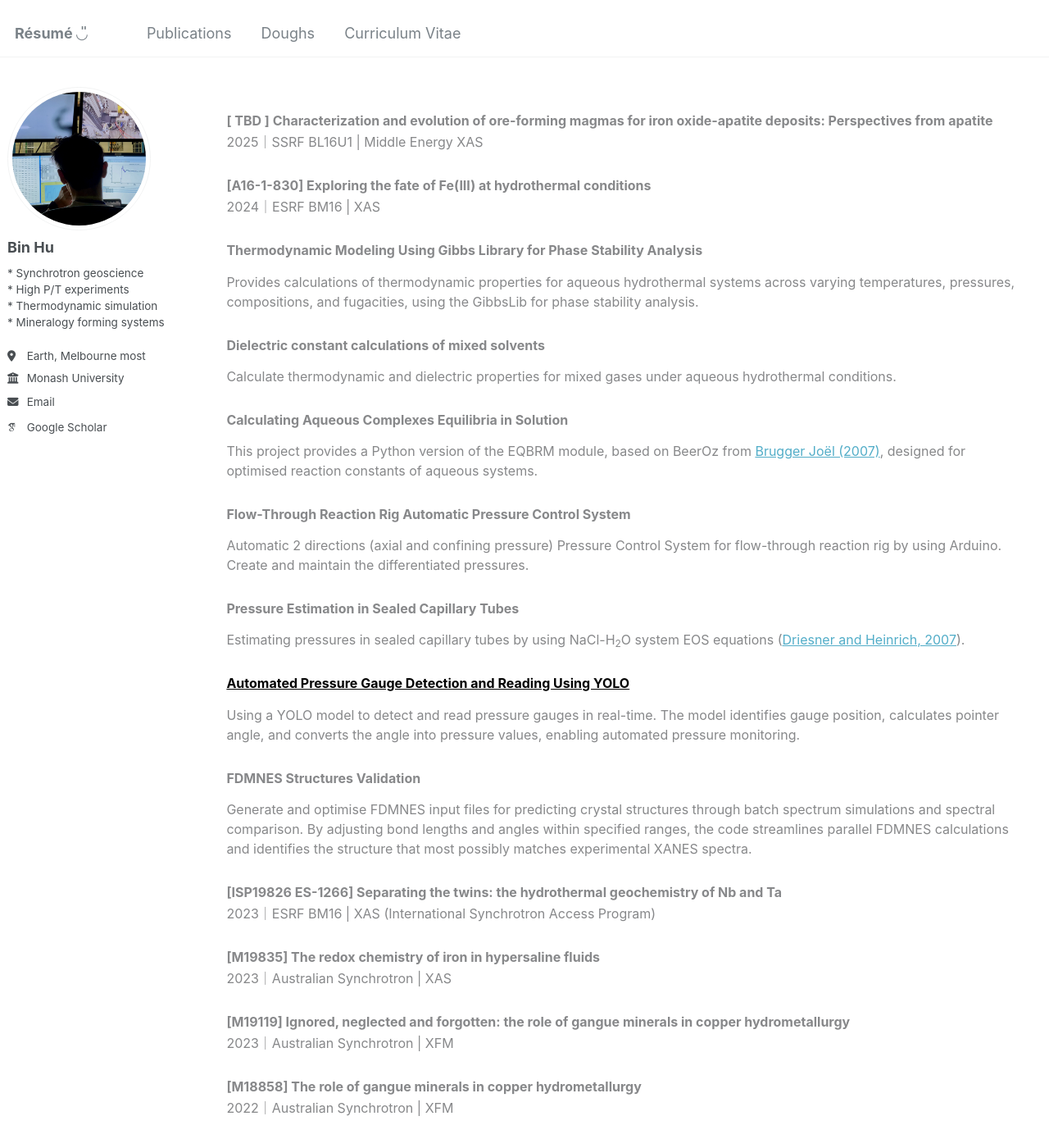
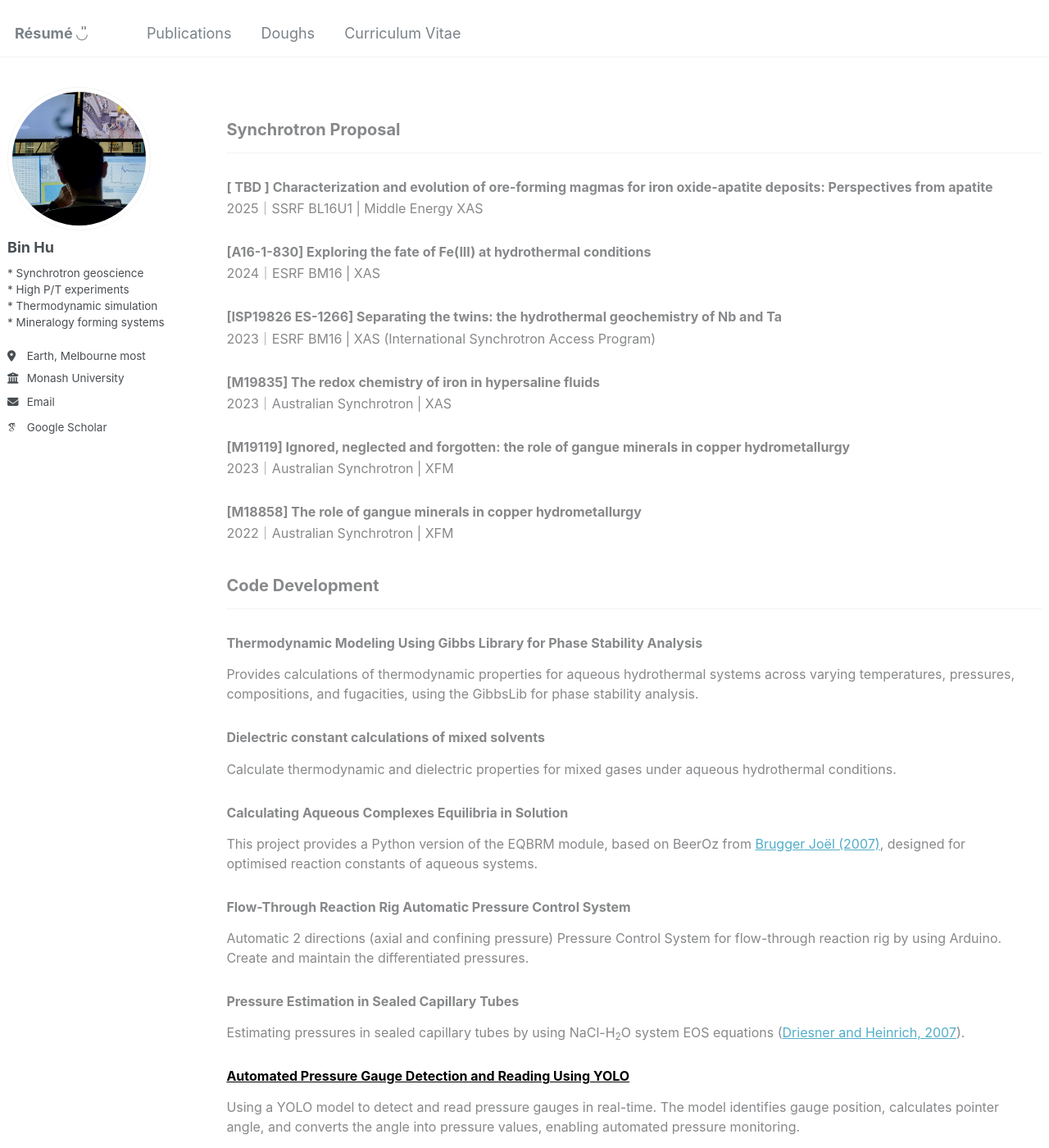
Before and after one commit to bhchemx/bhchemx.github.io, a Jekyll site: the page built from _pages/dough.html, in a window 1280 px wide and 1400 px high. Shown: the whole window at 82% size. Built offline with Jekyll 4.4.1, drawn with Linux system fonts in a browser that asks for light colours; some web fonts are replaced.

Commit message:
Update _config.yml

```diff
--- a/_config.yml
+++ b/_config.yml
@@ -83,6 +83,12 @@ publication_category:
     title: 'Journal Articles'
   conferences:
     title: 'Conference Papers'
+
+doughs_category:
+  synproposal:
+    title: 'Synchrotron Proposal'
+  code:
+    title: 'Code Development'
 
 # Site Settings
 teaser                   :  # filename of teaser fallback teaser image placed in /images/, .e.g. "500x300.png"
```
